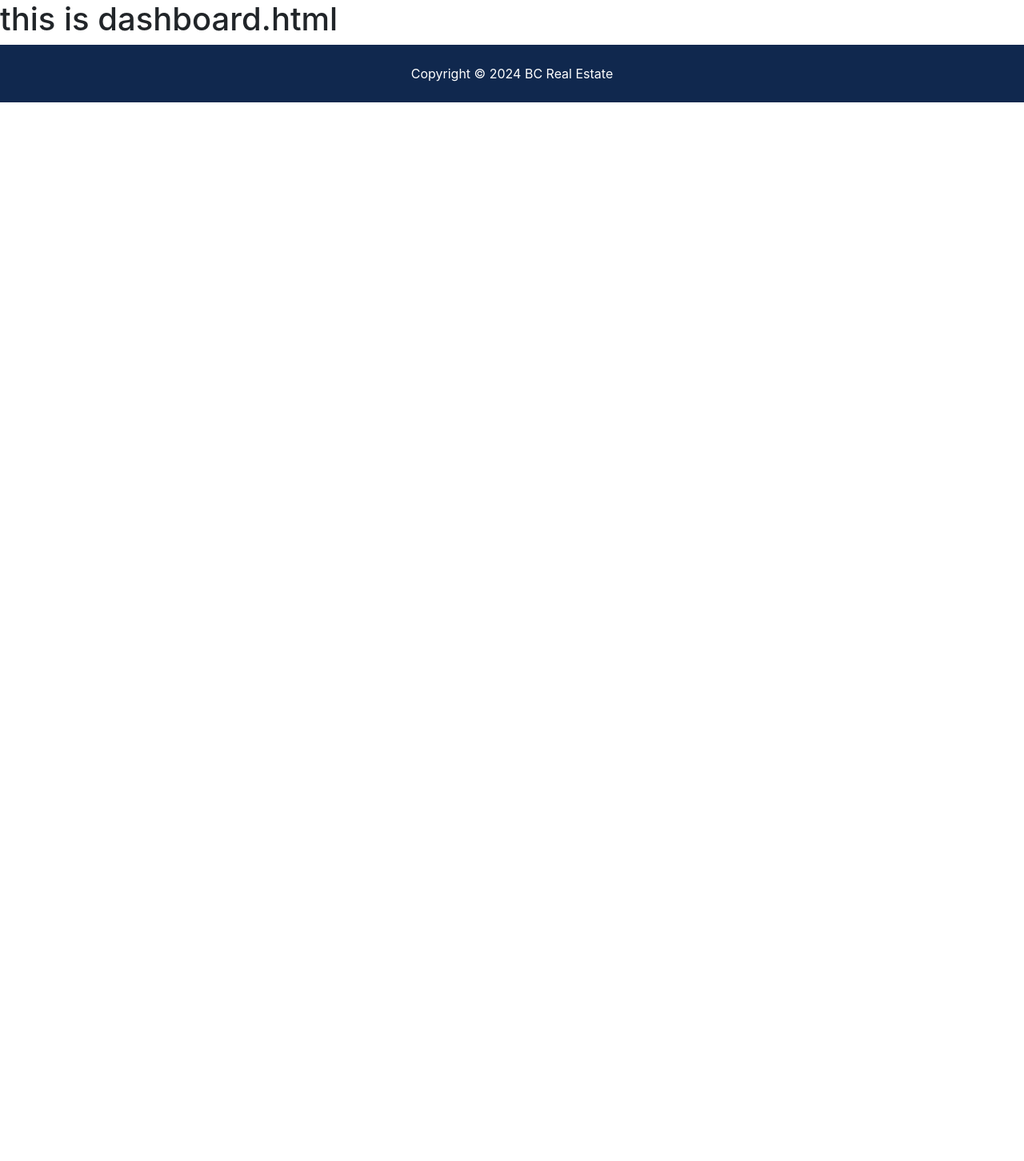
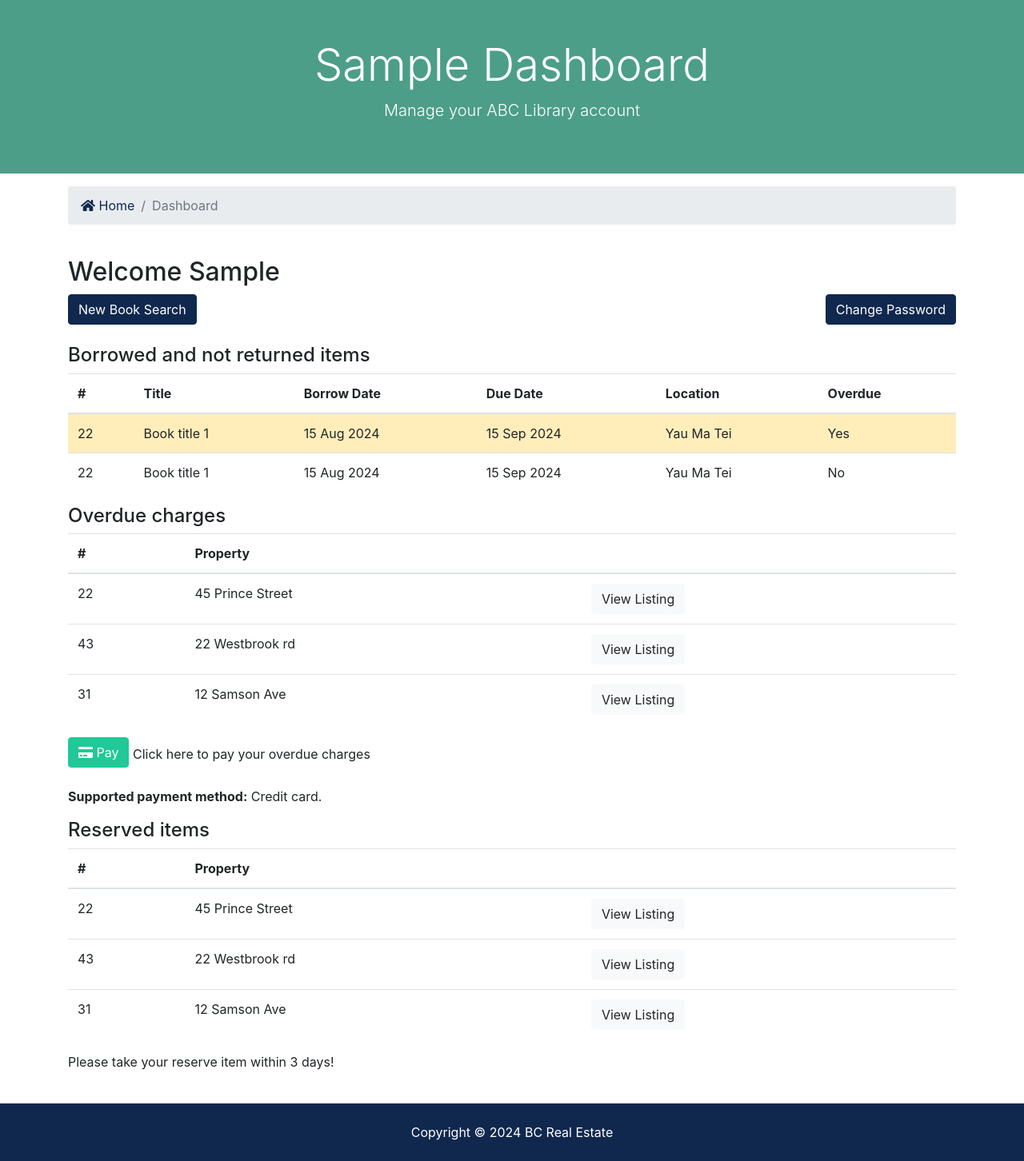
Before and after one commit to ellery79/hkct_libraryproject, a Django app: page /accounts/dashboard in a window 1280 px wide. Shown: the part 164-1616 px from the top of the page at 80% size. Before the commit the page ends 292 px from the top, so only its background shows below. Run offline with Django 4.2, Linux system fonts and the light colour scheme; the visitor is signed in with stand-in values (Sample User, id 1); some libraries are stand-ins or nearby versions.

Commit message:
making dashboard frontend

```diff
--- a/accounts/views.py
+++ b/accounts/views.py
@@ -1,6 +1,8 @@
 from django.shortcuts import render, redirect
 from django.contrib import messages, auth
 from .models import Rule, CustomUser
+from borrows.models import Borrow
+from reserves.models import Reserve
 
 # Create your views here.
 
@@ -76,6 +78,8 @@ def register(request):
         return render(request, 'accounts/register.html')
 
 
+
+
 def dashboard(request):
     return render(request, 'accounts/dashboard.html')
 
--- a/templates/accounts/dashboard.html
+++ b/templates/accounts/dashboard.html
@@ -7,8 +7,162 @@
 {% block content %}
 {% load static %}
 
-{% include 'partials/_alert.html' %}
 
-<h1> this is dashboard.html </h1>
+
+<section id="showcase-inner" class="py-5 text-white">
+    <div class="container">
+      <div class="row text-center">
+        <div class="col-md-12">
+
+          <h1 class="display-4">{{user.first_name}} Dashboard</h1>
+
+          <p class="lead">Manage your ABC Library account</p>
+        </div>
+      </div>
+    </div>
+  </section>
+
+  <!-- Breadcrumb -->
+  <section id="bc" class="mt-3">
+    <div class="container">
+      <nav aria-label="breadcrumb">
+        <ol class="breadcrumb">
+          <li class="breadcrumb-item">
+            <a href="{% url 'index' %}"> <i class="fas fa-home"></i> Home</a>
+          </li>
+          <li class="breadcrumb-item active">Dashboard</li>
+        </ol>
+      </nav>
+    </div>
+  </section>
+  {% include 'partials/_alert.html' %}
+
+  <section id="dashboard" class="py-4">
+    <div class="container">
+      <div class="row">
+        <div class="col-md-12">
+          <h2>Welcome {{user.first_name}}</h2>
+          <div class="row">
+            <div class="col text-left">
+              <a href="{% url 'index' %}" class="btn btn-primary">New Book Search</a>
+            </div>
+            <div class="col text-right">
+              <a href="{% url 'changepass' %}" class="btn btn-primary">Change Password</a>
+            </div>
+          </div>
+          <br />
+          <h4>Borrowed and not returned items</h4>
+          <table class="table">
+            <thead>
+              <tr>
+                <th scope="col">#</th>
+                <th scope="col">Title</th>
+                <th scope="col">Borrow Date</th>
+                <th scope="col">Due Date</th>
+                <th scope="col">Location</th>
+                <th scope="col">Overdue</th>
+              </tr>
+            </thead>
+            <tbody>
+              <tr class="table-warning">
+                <td>22</td>
+                <td>Book title 1</td>
+                <td>15 Aug 2024</td>
+                <td>15 Sep 2024</td>
+                <td>Yau Ma Tei</td>
+                <td>Yes</td>
+              </tr>
+              <tr>
+                <td>22</td>
+                <td>Book title 1</td>
+                <td>15 Aug 2024</td>
+                <td>15 Sep 2024</td>
+                <td>Yau Ma Tei</td>
+                <td>No</td>
+              </tr>
+            </tbody>
+          </table>
+
+          <h4>Overdue charges</h4>
+          <table class="table">
+            <thead>
+              <tr>
+                <th scope="col">#</th>
+                <th scope="col">Property</th>
+                <th></th>
+              </tr>
+            </thead>
+            <tbody>
+              <tr>
+                <td>22</td>
+                <td>45 Prince Street</td>
+                <td>
+                  <a class="btn btn-light" href="#">View Listing</a>
+                </td>
+              </tr>
+              <tr>
+                <td>43</td>
+                <td>22 Westbrook rd</td>
+                <td>
+                  <a class="btn btn-light" href="#">View Listing</a>
+                </td>
+              </tr>
+              <tr>
+                <td>31</td>
+                <td>12 Samson Ave</td>
+                <td>
+                  <a class="btn btn-light" href="#">View Listing</a>
+                </td>
+              </tr>
+            </tbody>
+          </table>
+          <p>
+            <a href="https://example.com/pay" class="btn btn-success mb-2">
+              <i class="fas fa-credit-card"></i> Pay
+            </a>
+            <span>Click here to pay your overdue charges</span>
+          </p>
+          <p><strong>Supported payment method:</strong> Credit card.</p>
+
+
+
+          <h4>Reserved items</h4>
+          <table class="table">
+            <thead>
+              <tr>
+                <th scope="col">#</th>
+                <th scope="col">Property</th>
+                <th></th>
+              </tr>
+            </thead>
+            <tbody>
+              <tr>
+                <td>22</td>
+                <td>45 Prince Street</td>
+                <td>
+                  <a class="btn btn-light" href="#">View Listing</a>
+                </td>
+              </tr>
+              <tr>
+                <td>43</td>
+                <td>22 Westbrook rd</td>
+                <td>
+                  <a class="btn btn-light" href="#">View Listing</a>
+                </td>
+              </tr>
+              <tr>
+                <td>31</td>
+                <td>12 Samson Ave</td>
+                <td>
+                  <a class="btn btn-light" href="#">View Listing</a>
+                </td>
+              </tr>
+            </tbody>
+          </table>
+          <p>Please take your reserve item within 3 days!</p>
+        </div>
+      </div>
+    </div>
+  </section>
 
 {% endblock %}
```
